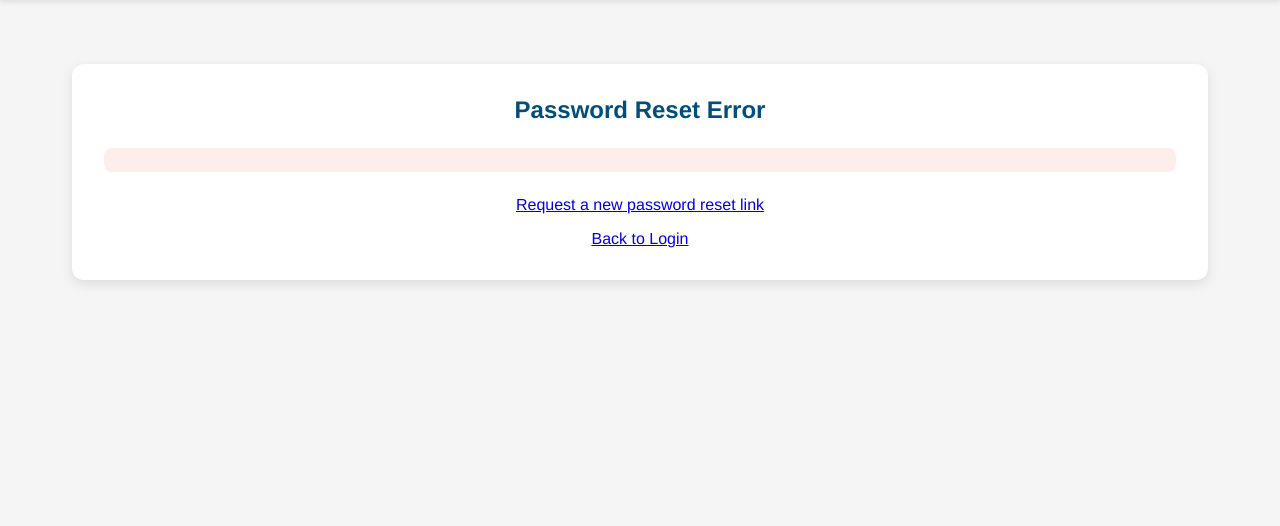
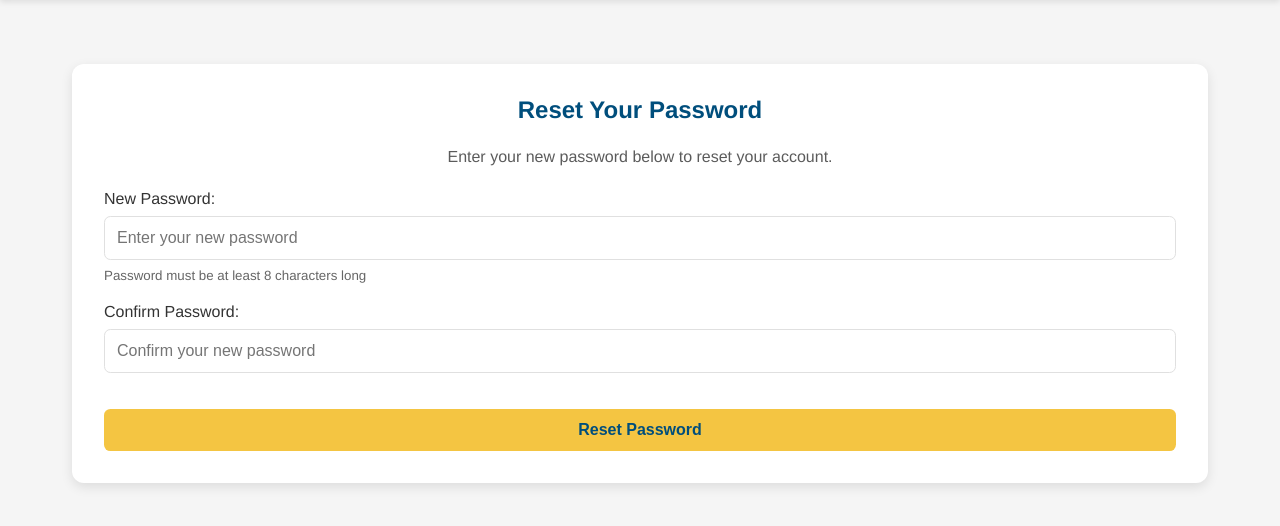
Before and after one commit to emanuel-amol/Draft-19---Sprint-2---Final, a Flask app: template web_interface/templates/reset_password.html in a window 1280 px wide. Shown: the part 63-589 px from the top of the page. Run offline with Flask 3, Linux system fonts and the light colour scheme; the template is opened without the code that fills it, so the values that code supplies are empty; parts of the project's set-up code (start-up, migrations or seed data) failed here and were passed over; some libraries are stand-ins or nearby versions.

Commit message:
new file:   web_interface/templates/reset_password_error.html

```diff
--- a/web_interface/templates/reset_password.html
+++ b/web_interface/templates/reset_password.html
@@ -3,7 +3,7 @@
 <head>
     <meta charset="UTF-8">
     <meta name="viewport" content="width=device-width, initial-scale=1">
-    <title>Password Reset Error - ElderSafe Connect</title>
+    <title>Reset Password - ElderSafe Connect</title>
     <link rel="stylesheet" href="{{ url_for('static', filename='style.css') }}">
     <link href="https://cdn.jsdelivr.net/npm/aos@2.3.4/dist/aos.css" rel="stylesheet">
 </head>
@@ -18,20 +18,56 @@
 
     <main>
         <div class="reset-card" data-aos="fade-up" data-aos-duration="800">
-            <h2>Password Reset Error</h2>
+            <h2>Reset Your Password</h2>
+            <p class="form-description">Enter your new password below to reset your account.</p>
+
+            {% if error %}
             <div class="error-message">
                 {{ error }}
             </div>
-            <p style="text-align: center; margin-top: 1.5rem;">
-                <a href="{{ url_for('forgot_password') }}">Request a new password reset link</a>
-            </p>
-            <p style="text-align: center; margin-top: 1rem;">
-                <a href="{{ url_for('login') }}">Back to Login</a>
-            </p>
+            {% endif %}
+
+            <form method="POST">
+                <input type="hidden" name="csrf_token" value="{{ csrf_token() }}">
+
+                <div class="form-group">
+                    <label for="password">New Password:</label>
+                    <input type="password" id="password" name="password" required placeholder="Enter your new password">
+                    <small style="display: block; margin-top: 0.5rem; color: #666;">
+                        Password must be at least 8 characters long
+                    </small>
+                </div>
+
+                <div class="form-group">
+                    <label for="confirm_password">Confirm Password:</label>
+                    <input type="password" id="confirm_password" name="confirm_password" required placeholder="Confirm your new password">
+                </div>
+
+                <button type="submit" class="submit-btn">Reset Password</button>
+            </form>
         </div>
     </main>
 
     <script src="https://cdn.jsdelivr.net/npm/aos@2.3.4/dist/aos.js"></script>
     <script src="{{ url_for('static', filename='main.js') }}"></script>
+    <script>
+        // Simple client-side password matching validation
+        document.querySelector('form').addEventListener('submit', function(e) {
+            const password = document.getElementById('password').value;
+            const confirmPassword = document.getElementById('confirm_password').value;
+
+            if (password.length < 8) {
+                e.preventDefault();
+                alert('Password must be at least 8 characters long.');
+                return false;
+            }
+
+            if (password !== confirmPassword) {
+                e.preventDefault();
+                alert('Passwords do not match.');
+                return false;
+            }
+        });
+    </script>
 </body>
 </html>
```
Also changed, not shown: web_interface/reset_password_success.html (added, +33 -0 lines), web_interface/templates/forgot_password.html (+23 -10 lines), web_interface/templates/reset_password_error.html (added, +37 -0 lines).
